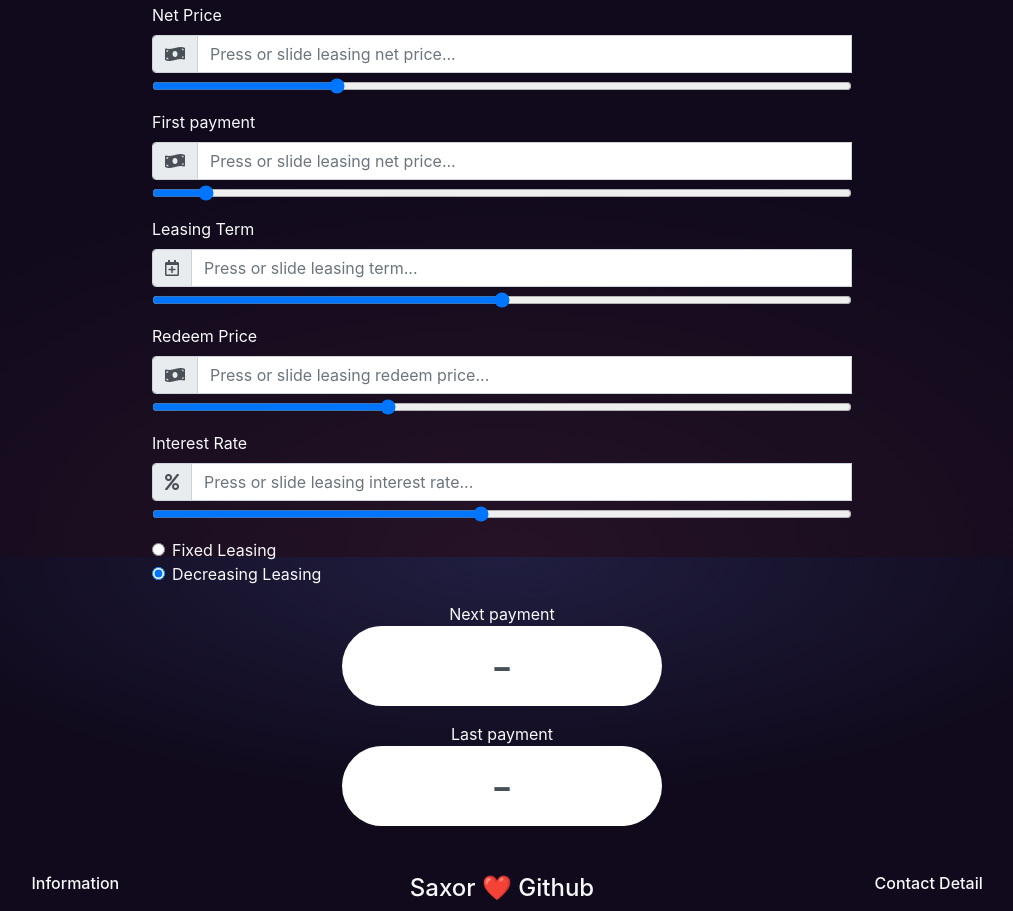
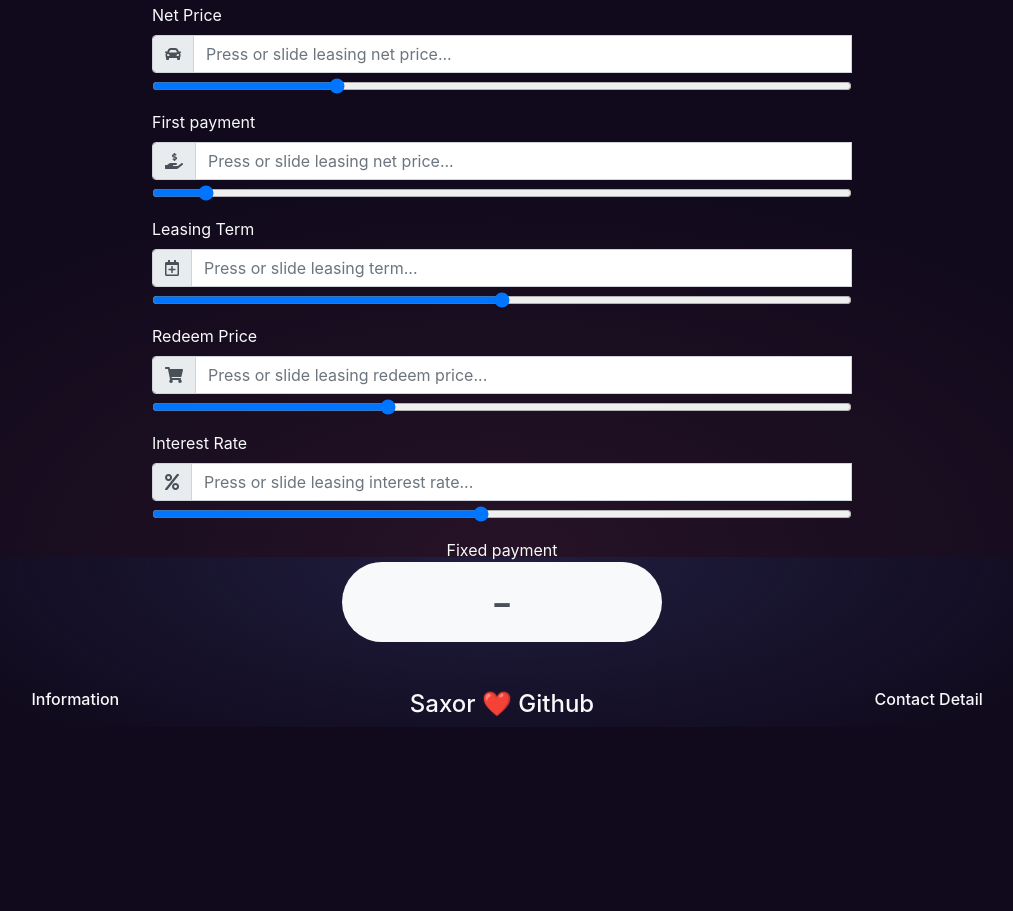
Before and after one commit to igor06brw/All-in-one-Calculator, a plain HTML site: page leasing.html in a window 1280 px wide. Shown: the part 243-1154 px from the top of the page, without its empty margins (138-1151 px from the left). After the commit the page ends 970 px from the top, so only its background shows below. Drawn offline with nearby package versions, Linux system fonts and the light colour scheme.

Commit message:
Del descreasing inputs & radios, fix icons

```diff
--- a/leasing.html
+++ b/leasing.html
@@ -40,7 +40,7 @@
                             <div class="input-group mb-2">
                                 <div class="input-group-prepend">
                                     <div class="input-group-text form-control">
-                                        <i class="fas fa-money-bill-wave"></i>
+                                        <i class="fas fa-car"></i>
                                     </div>
                                 </div>
                                 <input type="number" class="form-control bg-white" placeholder="Press or slide leasing net price..." id="leasingNetPriceInput" aria-label="Leasing Amount">
@@ -54,7 +54,7 @@
                             <div class="input-group mb-2">
                                 <div class="input-group-prepend">
                                     <div class="input-group-text form-control">
-                                        <i class="fas fa-money-bill-wave"></i>
+                                        <i class="fas fa-hand-holding-usd"></i>
                                     </div>
                                 </div>
                                 <input type="number" class="form-control bg-white" placeholder="Press or slide leasing net price..." id="leasingFirstPaymentInput" aria-label="First Payment">
@@ -80,7 +80,7 @@
                             <div class="input-group mb-2">
                                 <div class="input-group-prepend">
                                     <div class="input-group-text form-control">
-                                        <i class="fas fa-money-bill-wave"></i>
+                                        <i class="fas fa-shopping-cart"></i>
                                     </div>
                                 </div>
                                 <input type="number" class="form-control bg-white" placeholder="Press or slide leasing redeem price..." id="leasingRedeemPriceInput" aria-label="Redeem Price">
@@ -100,7 +100,7 @@
                             </div>
                         </div>
                     </div>
-                    <div class="col-sm-8 mx-auto">
+                    <!-- <div class="col-sm-8 mx-auto">
                         <div class="form-group col-auto" id="radiosOfTypePayments">
                             <div class="form-check">
                                 <input class="form-check-input" type="radio" name="radiosOfTypePayments" id="forFixedPayment" value="option1">
@@ -115,22 +115,22 @@
                                 </label>
                             </div>
                         </div>
-                    </div>
+                    </div> -->
                 </div>
             </div>
         </form>
 
         <div class="row mx-auto">
             <div class="col">
-                <div class="col-xs-3 display-result">
+                <!-- <div class="col-xs-3 display-result">
                     <label class="form-check-label text-light " for="displayNextPaymentResult" id="displayNextPaymentResultLabel">Next payment</label>
                     <input type="text" class="bg-white rounded-pill border-0 mx-auto display-result__input form-control" value="-" id="displayNextPaymentResult" disabled />
                 </div>
                 <div class="col-xs-3 pt-3 display-result">
                     <label class="form-check-label text-light" for="displayLastPaymentResult" id="displayLastPaymentResultLabel">Last payment</label>
                     <input type="text" class="form-control bg-white rounded-pill border-0 mx-auto display-result__input" value="-" id="displayLastPaymentResult" disabled />
-                </div>
-                <div class="col-xs-1 mx-auto display-result non-display-form">
+                </div> -->
+                <div class="col-xs-1 mx-auto display-result">
                     <label class="form-check-label text-light" for="displayFixedPaymentResult" id="displayFixedPaymentResultLabel">Fixed payment</label>
                     <input type="text" class="form-control bg-light rounded-pill border-0 mx-auto display-result__input" value="-" id="displayFixedPaymentResult" disabled />
                 </div>
--- a/leasing.js
+++ b/leasing.js
@@ -70,16 +70,13 @@ let dropdownMenuButton = document.getElementById('dropdownMenuButton'),
         leasingInterestRateFunction(value);
     });
 
-    radiosOfTypePayments.addEventListener('change', () => {
+    // lack of decreasing leasing pattern!!!!
 
-    });
-
+    // radiosOfTypePayments.addEventListener('change', () => {
+    // });
     // displayNextPaymentResult.addEventListener('change', () => {
-
     // });
-
     // displayLastPaymentResult.addEventListener('change', () => {
-
     // });
 
     displayFixedPaymentResult.addEventListener('change', () => {
@@ -155,14 +152,15 @@ let changeRedeemPaymentInputFunction = () => {
     }
 }
 
-function displayResult(value) {
+let displayFixedResult = (value) => {
     displayFixedPaymentResult.value = value;
 }
+
 
 
 let calculate = () => {
     let first = ((valueFromLeasingNetPrice - valueFromLeasingFirstPayment) - (valueFromLeasingRedeemPrice / ((1 + (valueFromLeasingInterestRate)) ** valueFromLeasingTerm)));
     let second = (1 - (1 / ((1 + (valueFromLeasingInterestRate)) ** valueFromLeasingTerm))) / (valueFromLeasingInterestRate);
     let result = (first / second);
-    (valueFromLeasingNetPrice && valueFromLeasingFirstPayment && valueFromLeasingTerm && valueFromLeasingRedeemPrice && valueFromLeasingInterestRate !== undefined) ? displayResult(result) : console.log('undefined in condition!');
+    (valueFromLeasingNetPrice && valueFromLeasingFirstPayment && valueFromLeasingTerm && valueFromLeasingRedeemPrice && valueFromLeasingInterestRate !== undefined) ? displayFixedResult(result) : console.log('undefined in condition!');
 }
```
